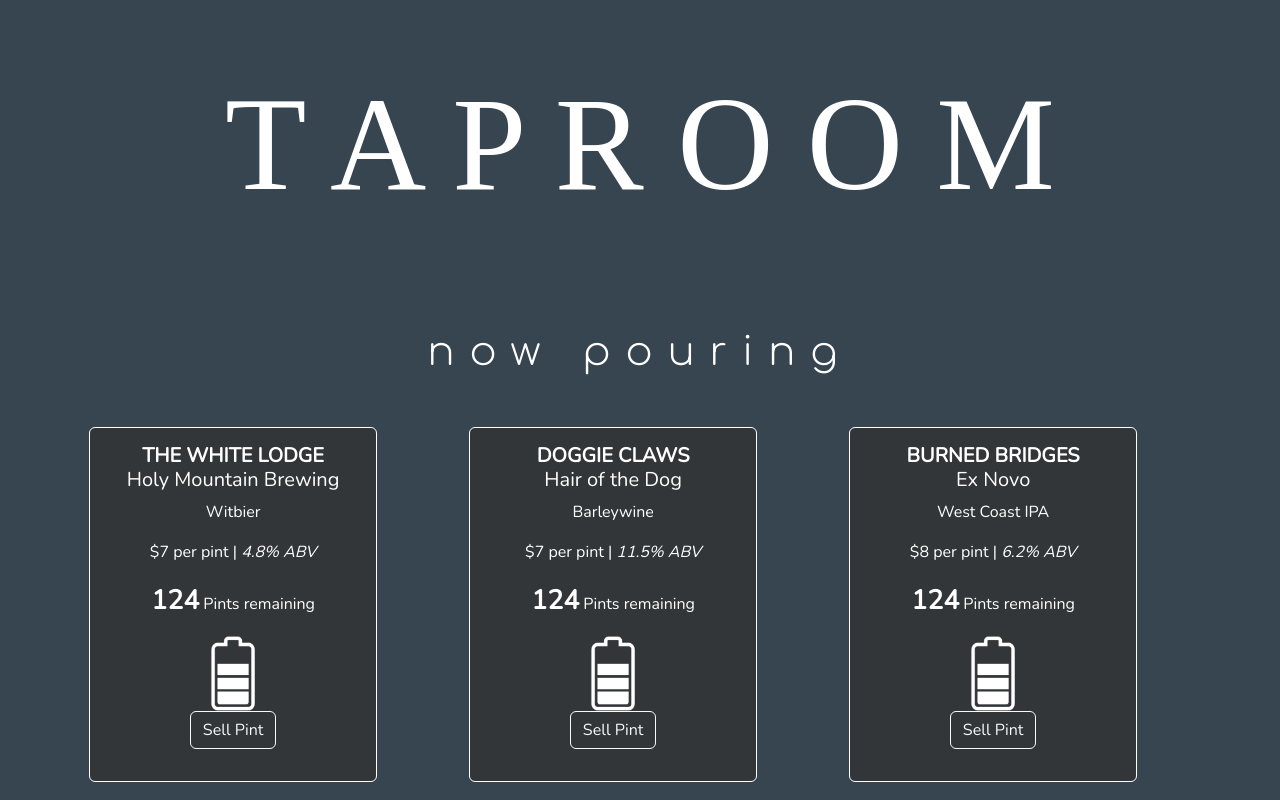
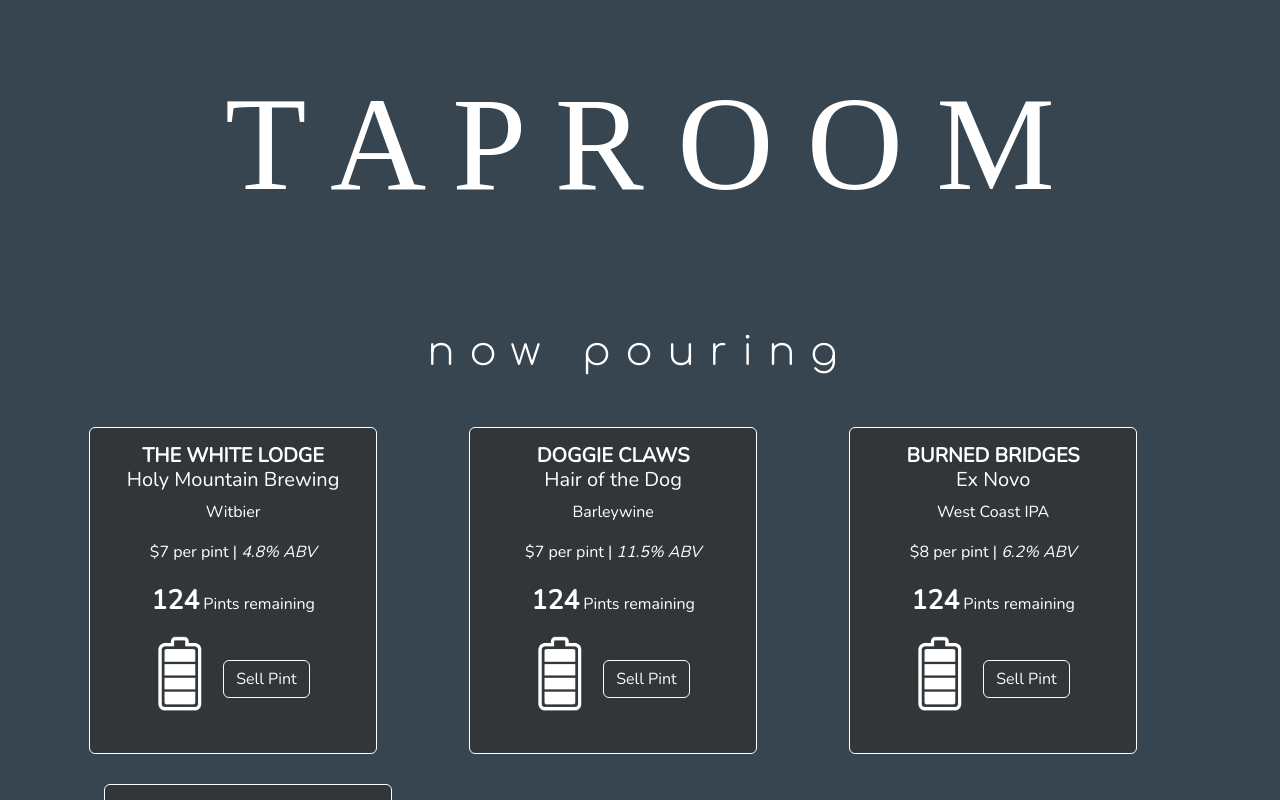
Before and after one commit to hmcvay/tap-room, a React (Create React App) app: page / in a window 1280 px wide. Shown: the top 800 px of the page. Built offline with nearby package versions, Linux system fonts and the light colour scheme; a web font is replaced by a local one.

Commit message:
Refactor so that empty keg icon && button show when keg is empty

```diff
--- a/src/components/Tap.js
+++ b/src/components/Tap.js
@@ -27,7 +27,7 @@
       return quarter;
     } else if (props.beersSold >=62){
       return half;
-    } else if (props.beersSold <= 31){
+    } else if (props.beersSold >= 31){
       return threequarter;
     } else if(props.beersSold >= 0) {
       return full;
@@ -47,13 +47,16 @@
                 <p>${props.price} per pint | <em>{props.abv}% ABV</em></p>
                 <p>
                   {props.beersSold >= 124 ? (
-                    <span className="big-info">Sorry, all out!</span>
+                      <span>
+                      <p> <span className="big-info">{124 - props.beersSold}</span> Pints remaining</p>
+                      <img className="keg-image" src={kegLevel()} />
+                      <Button variant="outline-light">Sell Pint</Button>
+                    </span>
                   ) : (
                     <span>
                       <p> <span className="big-info">{124 - props.beersSold}</span> Pints remaining</p>
                       <img className="keg-image" src={kegLevel()} />
-                      <p><Button variant="outline-light" onClick={() => props.whenBeerSold(props.id, 1)}>Sell Pint</Button>
-                      </p>
+                      <Button variant="outline-light" onClick={() => props.whenBeerSold(props.id, 1)}>Sell Pint</Button>
                     </span>
                   )}
                 </p>
--- a/src/index.css
+++ b/src/index.css
@@ -38,6 +38,8 @@
 }
 
 .keg-image {
+  margin-bottom: 10px;
+  margin-right: 20px;
   height: 75px;
   width: auto;
 }
```
